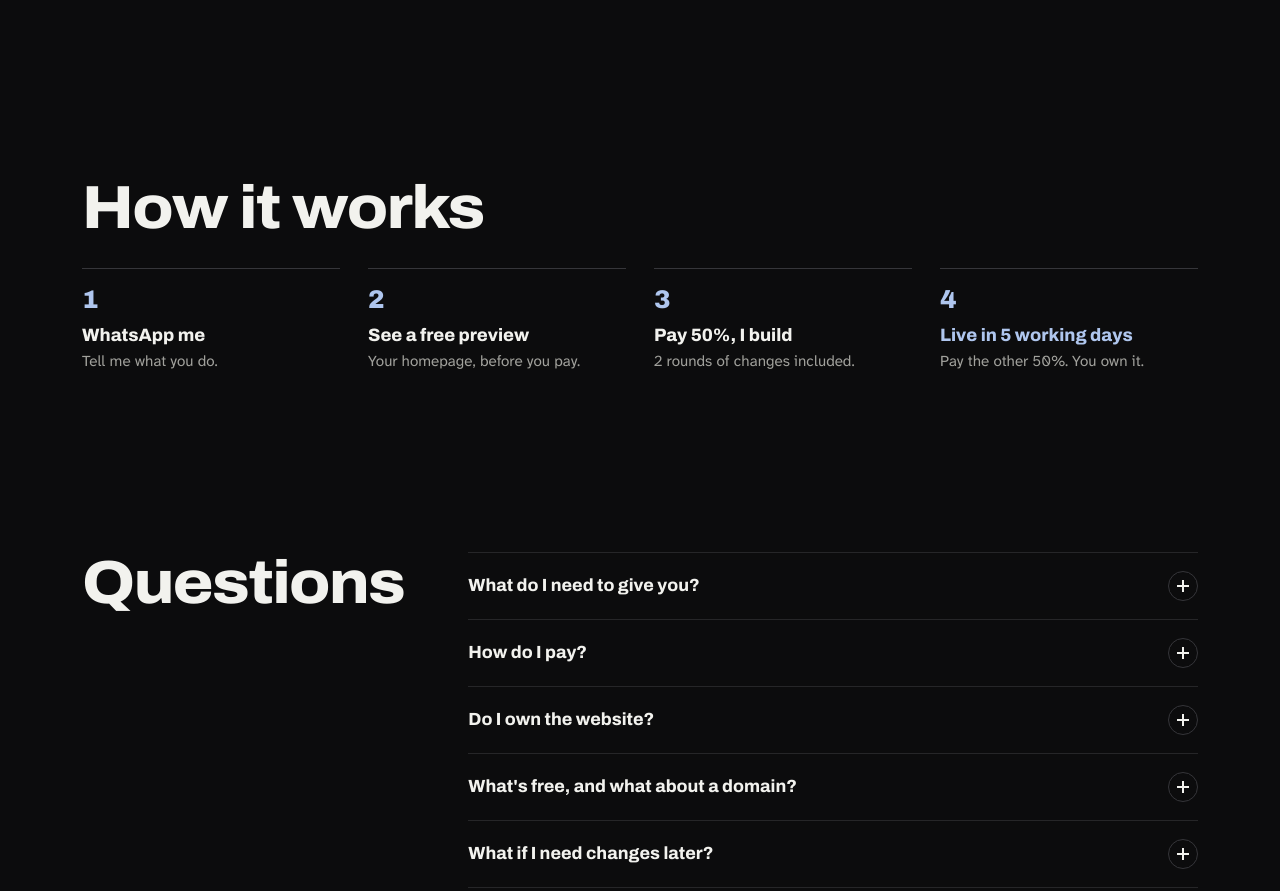
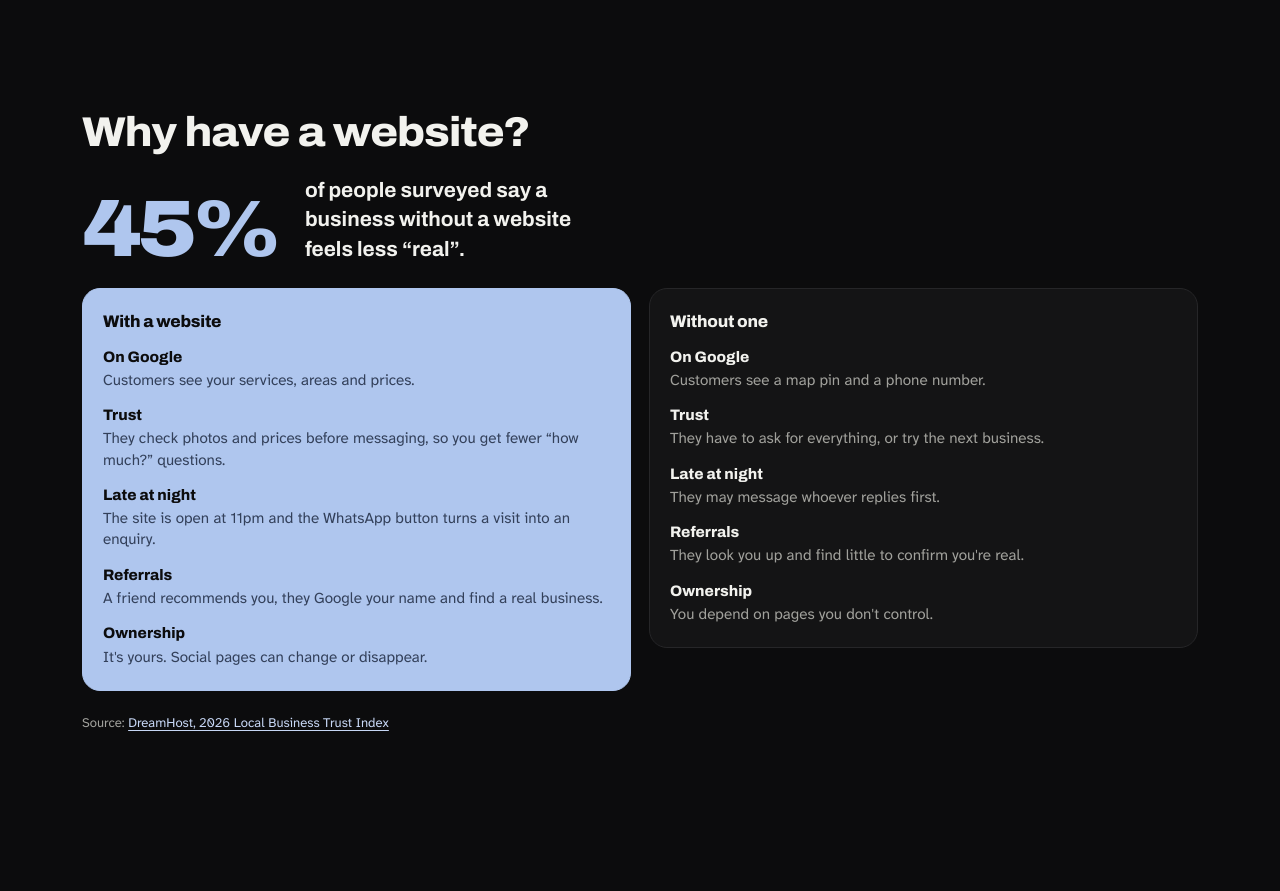
Before and after one commit to dlwk9277/dlwk9277.github.io, a plain HTML site: page index.html in a window 1280 px wide. Shown: the part 1756-2647 px from the top of the page. Drawn offline with Linux system fonts and the light colour scheme.

Commit message:
Add 'Why have a website?' section with sourced stat; smaller hero title; favicon cache-bust
Co-Authored-By: Claude Sonnet 5.5 <noreply@anthropic.com>

```diff
--- a/css/style.css
+++ b/css/style.css
@@ -162,7 +162,7 @@ a { color: inherit; }
 @media (min-width: 980px) { .hero-grid { grid-template-columns: .9fr 1.1fr; gap: 56px; } .hero { padding-bottom: 80px; } }
 
 .hero-title {
-  font-size: clamp(2.5rem, 7.6vw, 5.2rem);
+  font-size: clamp(2.3rem, 6.4vw, 4.5rem);
   font-weight: 850; font-stretch: 112%;
   line-height: .98; letter-spacing: -0.03em;
   max-width: 13ch;
@@ -397,6 +397,25 @@ a { color: inherit; }
 .how-steps span { color: var(--muted); font-size: .95rem; }
 .how-steps li:last-child b { color: var(--accent); }
 
+/* WHY A WEBSITE: one sourced stat, then what a customer sees with and without a site */
+.why .section-title { font-size: clamp(1.8rem, 4.2vw, 2.6rem); }
+.why-stat { display: grid; gap: 8px; margin-top: 22px; }
+.why-num { font-family: var(--f-display); font-weight: 900; font-stretch: 112%; font-size: clamp(3.2rem, 11vw, 5rem); line-height: .85; letter-spacing: -0.04em; color: var(--accent); font-variant-numeric: tabular-nums; margin: 0; }
+.why-claim { font-family: var(--f-display); font-weight: 700; font-size: clamp(1.05rem, 2.4vw, 1.3rem); line-height: 1.4; max-width: 24ch; margin: 0; }
+@media (min-width: 720px) { .why-stat { grid-template-columns: auto 1fr; align-items: end; gap: 28px; } }
+.why-cmp { display: grid; gap: 14px; margin-top: 24px; }
+@media (min-width: 760px) { .why-cmp { grid-template-columns: 1fr 1fr; gap: 18px; align-items: start; } }
+.why-card { background: var(--bg-2); border: 1px solid var(--line); border-radius: var(--r-lg); padding: 22px 20px; }
+.why-card h3 { font-size: 1.05rem; line-height: 1.3; margin: 0 0 14px; }
+.why-card ul { list-style: none; margin: 0; padding: 0; display: grid; gap: 14px; }
+.why-card li { color: var(--muted); font-size: .95rem; line-height: 1.4; }
+.why-card li b { display: block; font-family: var(--f-display); font-weight: 780; color: var(--text); margin-bottom: 2px; }
+.why-card.is-with { background: var(--accent); border-color: var(--accent); color: var(--ink); }
+.why-card.is-with li { color: var(--ink-2); }
+.why-card.is-with li b { color: var(--ink); }
+.why-source { margin: 22px 0 0; color: var(--muted); font-size: .82rem; line-height: 1.5; max-width: 70ch; }
+.why-source a { color: var(--accent-2); text-decoration: underline; text-underline-offset: 3px; }
+
 /* ---------- Testimonials (enable in index.html when real) ---------- */
 .quotes { display: grid; gap: 18px; margin-top: 48px; }
 @media (min-width: 760px) { .quotes { grid-template-columns: 1fr 1fr; } }
--- a/index.html
+++ b/index.html
@@ -25,9 +25,9 @@
   <meta name="twitter:description" content="Get more enquiries with a fast, professional website. Live in 5 working days, free hosting included.">
   <meta name="twitter:image" content="https://dlwk9277.github.io/assets/og-image.png?v=9">
 
-  <link rel="icon" href="assets/favicon.svg" type="image/svg+xml">
-  <link rel="icon" href="assets/favicon-32.png" sizes="32x32" type="image/png">
-  <link rel="apple-touch-icon" href="assets/apple-touch-icon.png">
+  <link rel="icon" href="assets/favicon.svg?v=2" type="image/svg+xml">
+  <link rel="icon" href="assets/favicon-32.png?v=2" sizes="32x32" type="image/png">
+  <link rel="apple-touch-icon" href="assets/apple-touch-icon.png?v=2">
 
   <link rel="preload" href="assets/fonts/archivo-latin.woff2" as="font" type="font/woff2" crossorigin>
   <link rel="preload" href="assets/fonts/atkinson-next-latin.woff2" as="font" type="font/woff2" crossorigin>
@@ -223,6 +223,41 @@
       </div>
     </section>
 
+    <!-- 3b. WHY A WEBSITE: one sourced survey stat + what a customer sees with and without a site.
+         Keep the source line at the bottom; the 45% is US data and must say so. -->
+    <section class="section why" id="why" aria-labelledby="why-title">
+      <div class="wrap">
+        <h2 class="section-title" id="why-title">Why have a website?</h2>
+        <div class="why-stat" data-reveal>
+          <p class="why-num">45%</p>
+          <p class="why-claim">of people surveyed say a business without a website feels less “real”.</p>
+        </div>
+        <div class="why-cmp" data-stagger>
+          <div class="why-card is-with" data-reveal>
+            <h3>With a website</h3>
+            <ul>
+              <li><b>On Google</b>Customers see your services, areas and prices.</li>
+              <li><b>Trust</b>They check photos and prices before messaging, so you get fewer “how much?” questions.</li>
+              <li><b>Late at night</b>The site is open at 11pm and the WhatsApp button turns a visit into an enquiry.</li>
+              <li><b>Referrals</b>A friend recommends you, they Google your name and find a real business.</li>
+              <li><b>Ownership</b>It's yours. Social pages can change or disappear.</li>
+            </ul>
+          </div>
+          <div class="why-card" data-reveal>
+            <h3>Without one</h3>
+            <ul>
+              <li><b>On Google</b>Customers see a map pin and a phone number.</li>
+              <li><b>Trust</b>They have to ask for everything, or try the next business.</li>
+              <li><b>Late at night</b>They may message whoever replies first.</li>
+              <li><b>Referrals</b>They look you up and find little to confirm you're real.</li>
+              <li><b>Ownership</b>You depend on pages you don't control.</li>
+            </ul>
+          </div>
+        </div>
+        <p class="why-source" data-reveal>Source: <a href="https://www.dreamhost.com/blog/dreamhost-2026-local-business-trust-index/" target="_blank" rel="noopener">DreamHost, 2026 Local Business Trust Index</a></p>
+      </div>
+    </section>
+
     <!-- 4. HOW IT WORKS (also the risk-free promise) -->
     <section class="section how" id="how" aria-labelledby="how-title">
       <div class="wrap">
--- a/js/i18n.js
+++ b/js/i18n.js
@@ -74,6 +74,21 @@
   Tn("#calc-mini-send", "发送");
   Tn(".calc-mini b", "从 S$");
 
+  Tn("#why-title", "为什么要有网站？");
+  Tn(".why-claim", "的受访者说，没有网站的生意让人觉得没那么“真实”。");
+  Tn(".why-card h3", "有网站", 0); Tn(".why-card h3", "没有网站", 1);
+  [[["谷歌搜索", "客户看到您的服务、地区和价格。"], ["信任", "先看照片和价格才发消息，所以“多少钱？”的问题更少。"],
+    ["深夜", "晚上 11 点网站照样开着，WhatsApp 按钮把访客变成询问。"], ["朋友推荐", "朋友推荐您，对方上网搜您的名字，找到一家真实的生意。"],
+    ["所有权", "网站归您所有。社交媒体页面可能改变或消失。"]],
+   [["谷歌搜索", "客户只看到地图上的一个点和一个电话号码。"], ["信任", "什么都得问您，或者直接找下一家。"],
+    ["深夜", "他们可能给最先回复的那家发消息。"], ["朋友推荐", "他们搜您的名字，却找不到什么能证明您是真的。"],
+    ["所有权", "您依赖不属于您的页面。"]]]
+    .forEach(function (rows, c) {
+      var card = $$(".why-card")[c]; if (!card) return;
+      rows.forEach(function (p, i) { var li = $$("li", card)[i]; if (li) li.innerHTML = "<b>" + p[0] + "</b>" + p[1]; });
+    });
+  H(".why-source", '来源：<a href="https://www.dreamhost.com/blog/dreamhost-2026-local-business-trust-index/" target="_blank" rel="noopener">DreamHost《2026 本地生意信任指数》（Local Business Trust Index）</a>');
+
   Tn("#how-title", "流程");
   [["WhatsApp 联系我", "告诉我您做什么生意。"], ["免费预览", "付款前，先看您的首页。"],
    ["付 50%，我来制作", "包含 2 轮修改。"], ["5 个工作天上线", "付清另外 50%。网站归您所有。"]]
```
Also changed, not shown: privacy.html (+3 -3 lines).
